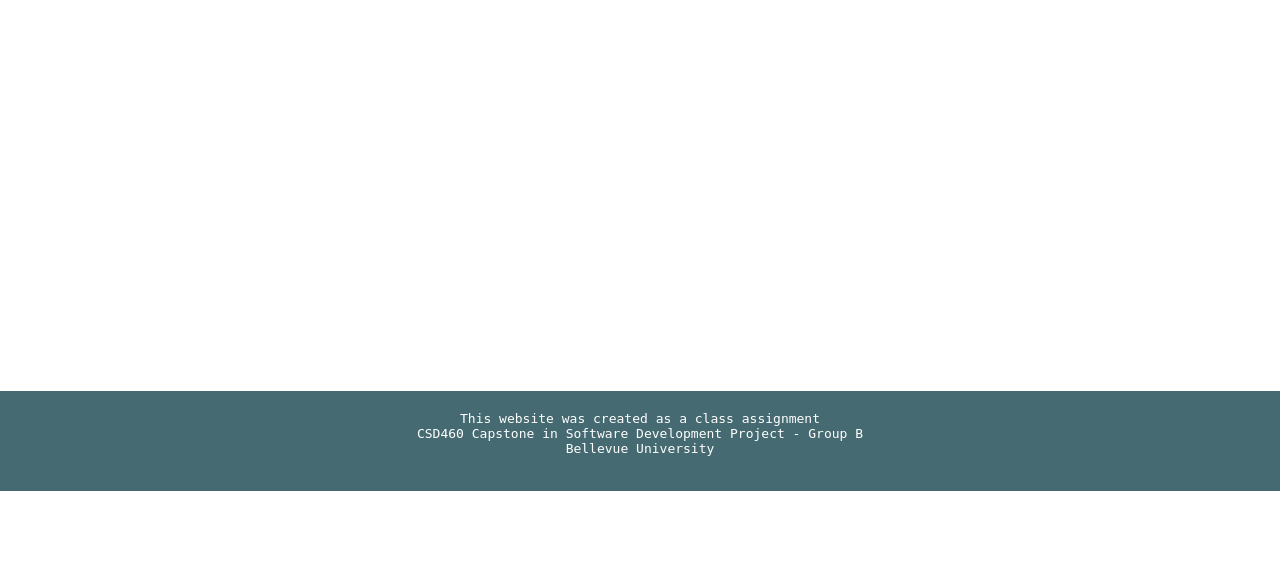
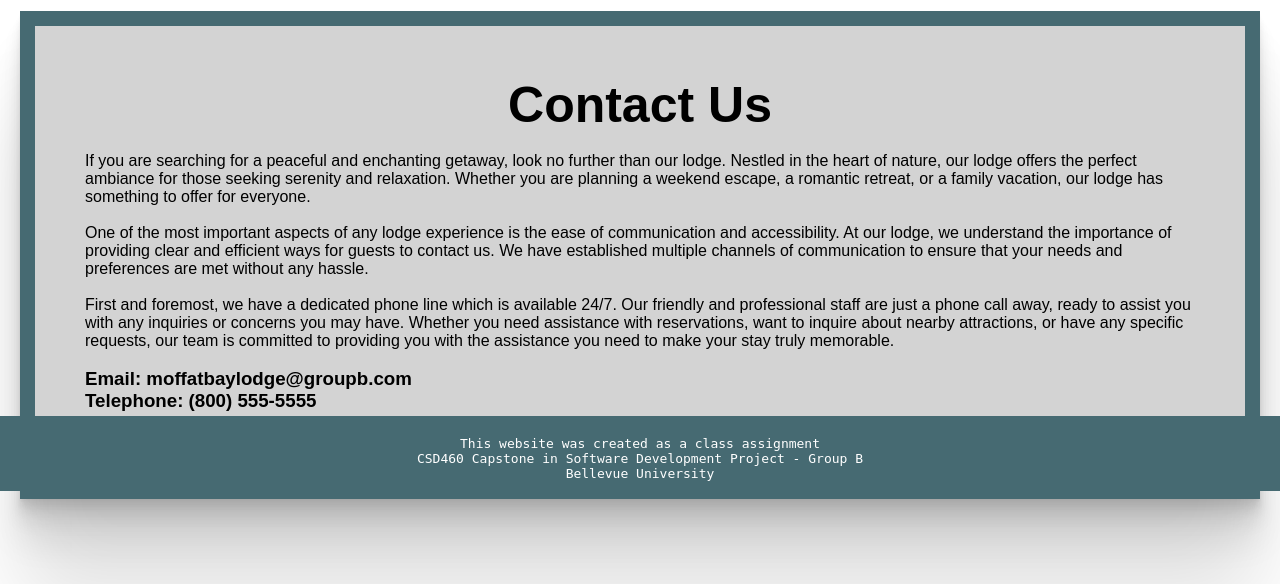
Before and after one commit to e-wojan/Moffat-Bay, a PHP site: page /contact.html in a window 1280 px wide. Shown: the part 309-893 px from the top of the page. Before the commit the page ends 800 px from the top, so only its background shows below. Run offline with PHP 8.4, Linux system fonts and the light colour scheme.

Commit message:
starting point for website

```diff
--- a/prototypecsd460groupb/css/style.css
+++ b/prototypecsd460groupb/css/style.css
@@ -1,4 +1,5 @@
-* {
+/* images from stock images https://www.pexels.com/ */
+* {/*overrall page styles*/
     margin: 0;
     padding: 0;
     box-sizing: border-box;
@@ -13,6 +14,7 @@
     top: 0;
     width: 100%;
     box-shadow: 0 0 10px 5px gray;
+    height: 50px;
 
   }
 
@@ -23,7 +25,7 @@
     text-align: center;
     padding: 14px 16px;
     text-decoration: none;
-    font-size: 17px;
+   font-size: 17px;
     font-weight: bold;
   }
 
@@ -33,11 +35,23 @@
     border-radius: 40px;
     font-weight: bold;
   }
+    /* Add a color to the active/current link */
+  .navigation a.active {
+    background-color: white;
+    color: black;
+    border-radius: 40px;
+    text-shadow: 4px 4px 8px #727171;
+    font-weight: bold;
+
+  }
+
+
 .landingtopbannerimgcontainer{
 background-image:url('../images/lodgesceneview.jpg') ;
 background-size: cover;
-height: 795px;
+height: 900px;
 padding-top:80px;
+
 
 }
 
@@ -62,7 +76,7 @@ color: white;
     left: 0;
     bottom: 0;
     width: 100%;
-    height: 100px;
+    height: 75px;
     background-color:#466a72;
     color: white;
     text-align: center;
@@ -73,23 +87,16 @@ color: white;
     font-family: monospace;
   }
 
-  /* Add a color to the active/current link */
-.navigation a.active {
-    background-color: white;
-    color: black;
-    border-radius: 40px;
-    text-shadow: 4px 4px 8px #727171;
-    font-weight: bold;
 
-  }
 
-  .bottom-left {
+
+  /*.bottom-left {
     position: absolute;
     bottom: 8px;
     left: 16px;
-  }
-  /* Centered text */
-.centeredtextlanding {
+  }*/
+
+.centeredtextlanding {  /* Centered text , Welcome message on landing page*/
     position: absolute;
     top: 70%;
     left: 50%;
@@ -98,10 +105,78 @@ color: white;
     font-size: 36px;
     font-weight: bold;
   }
-.centeredtextlanding a {
+.centeredtextlanding a { /*"Start Here" landing page style */
     background-color: white;
     color: black;
     border-radius: 40px;
     text-shadow: 4px 4px 8px #727171;
 text-decoration: none;
 }
+.bannerimg{/*banner image under navigation*/
+height: 300px;
+
+  padding-top: 100px;
+
+
+  background-image:url('../images/lodgesceneviewheaderbanner.jpg') ;
+  background-repeat: no-repeat;
+  background-size: auto;
+
+
+}
+.bannerimg p{
+  font-size: 100px;
+
+  margin-left: 50px;
+
+  color: white;
+  font-family:'Times New Roman', Times, serif;
+
+
+}
+.bodyinformation , .attractionsbody  {
+
+
+  background-color: lightgrey;
+  width: auto;
+  border: 15px solid #466a72;
+  padding: 50px;
+  margin: 20px;
+  height: fit-content;
+
+
+
+  box-shadow:
+  0 2.8px 2.2px rgba(0, 0, 0, 0.034),
+  0 6.7px 5.3px rgba(0, 0, 0, 0.048),
+  0 12.5px 10px rgba(0, 0, 0, 0.06),
+  0 22.3px 17.9px rgba(0, 0, 0, 0.072),
+  0 41.8px 33.4px rgba(0, 0, 0, 0.086),
+  0 100px 80px rgba(0, 0, 0, 0.12)
+;
+
+margin-bottom: 85px;
+}
+.aboutimage img{
+
+    float: left;
+    margin: 5px;
+    height: 300px;
+    width: 600px;
+
+
+}
+.attractionsimages{
+  float: right;
+
+
+}
+
+.attractionsbody {
+
+  height: 450px;
+
+
+}
+h2{text-align: center;
+font-size: 50px;}
```
